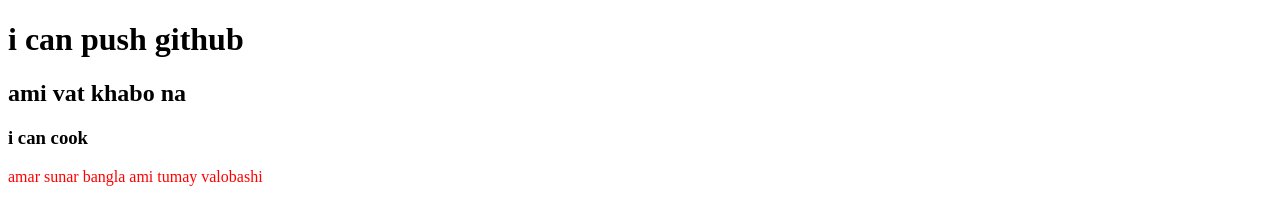
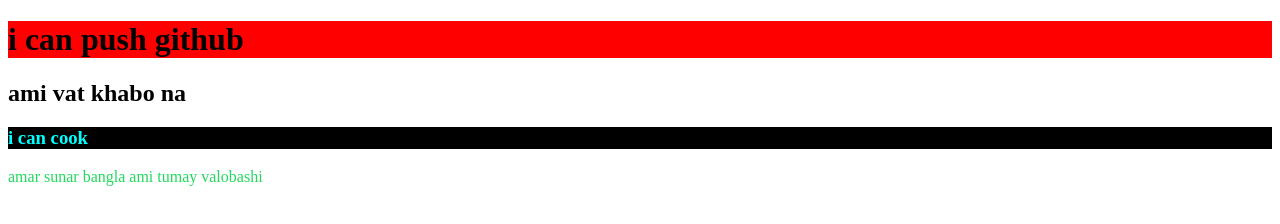
Before and after one commit to ArifulMahadi/my-first-repo, a plain HTML site: page index.html in a window 1280 px wide. Drawn offline with Linux system fonts and the light colour scheme.

Commit message:
color changed

```diff
--- a/style.css
+++ b/style.css
@@ -1,3 +1,10 @@
 p{
-    color:red;
+    color:rgba(3, 211, 72, 0.877);
 }
+h1{
+    background-color: red;
+}
+h3{
+    color: aqua;
+    background-color: black;
+}
```
